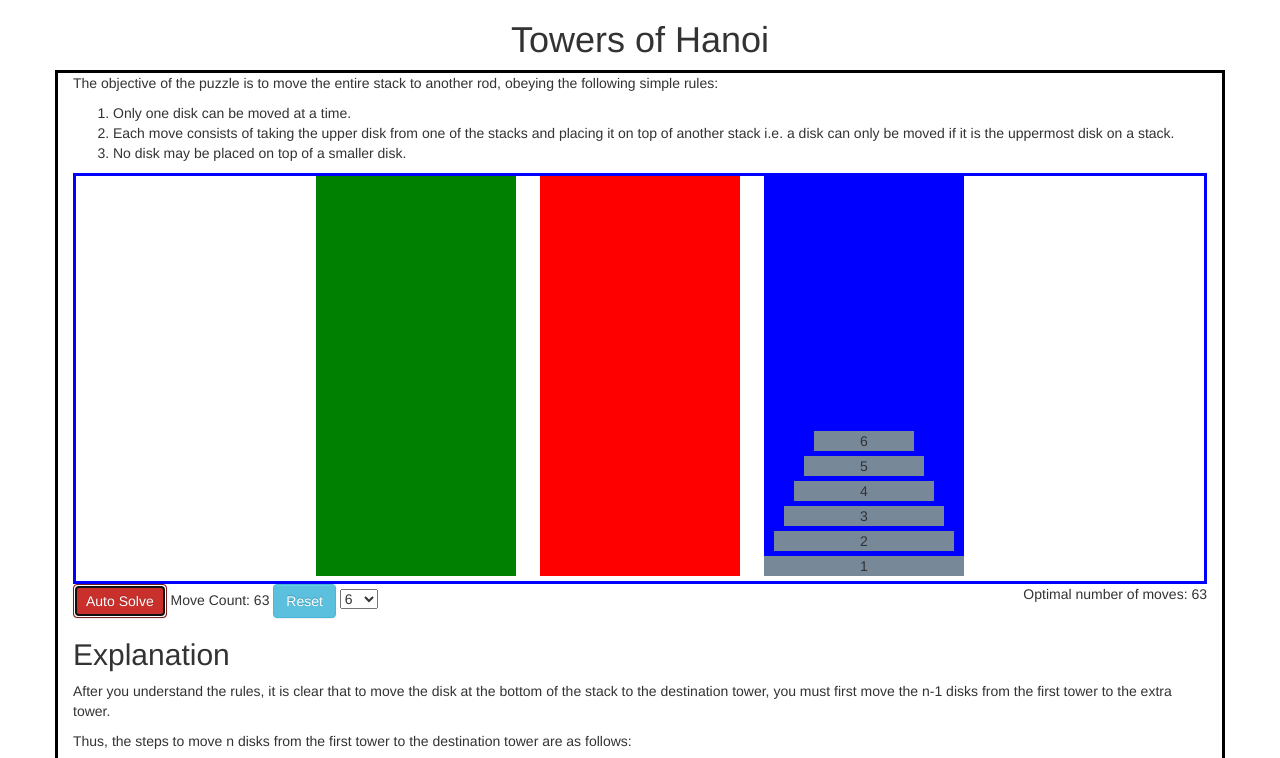
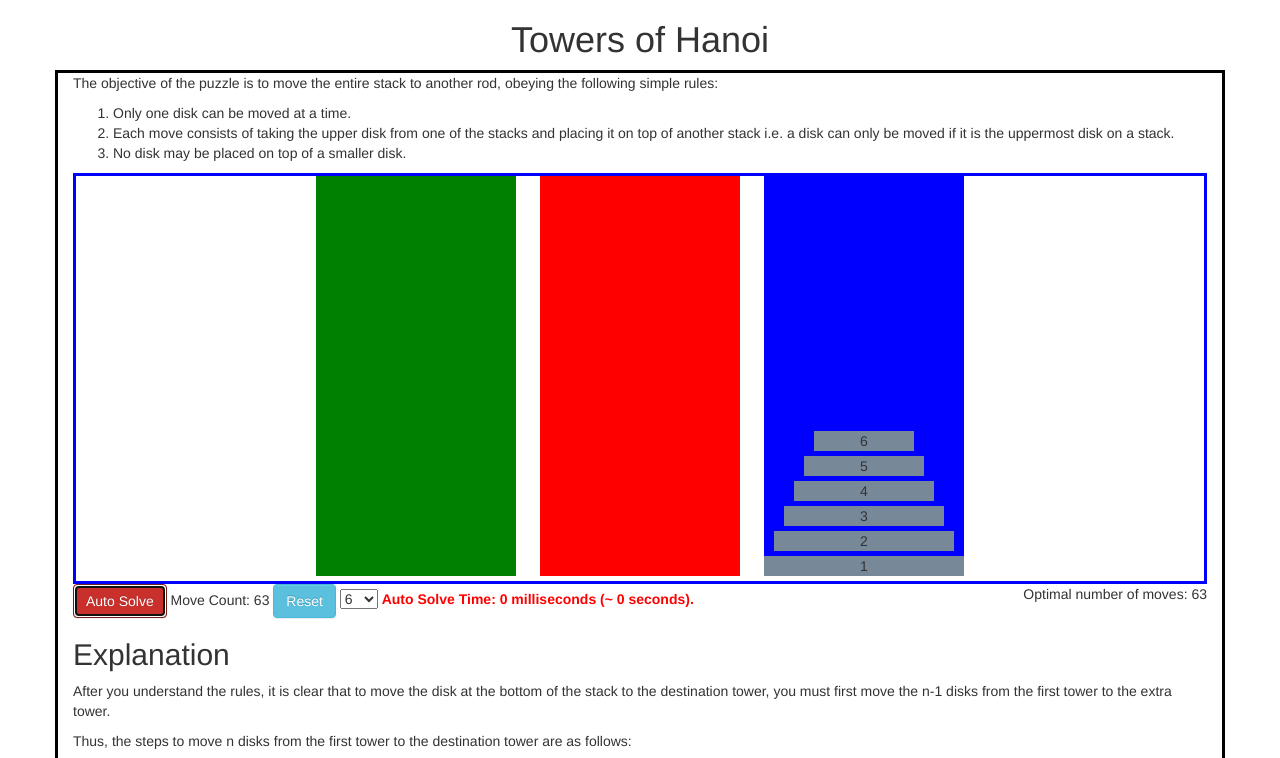
Before and after one commit to briansimoni/towers-of-hanoi, a plain HTML site: page index.html in a window 1280 px wide. Both pictures are taken after a click on the button "Auto Solve". Shown: the top 758 px of the page. Drawn offline with Linux system fonts and the light colour scheme.

Commit message:
Added auto solve elapsed time display

```diff
--- a/css/styles.css
+++ b/css/styles.css
@@ -194,3 +194,8 @@ h1{
 #optimal-count{
     float:right;
 }
+
+#time-elapsed{
+    color:red;
+    font-weight:900;
+}
--- a/index.html
+++ b/index.html
@@ -64,6 +64,7 @@
         <option value="15">15</option>
         <option value="16">16</option>
     </select>
+    <span id="time-elapsed"></span>
 
     <h2>Explanation</h2>
     <p id="explanation">After you understand the rules, it is clear that to move the disk at the bottom of the stack
--- a/js/app.js
+++ b/js/app.js
@@ -5,6 +5,8 @@
 $(document).ready(function(){
     var optimalMoveCount = Math.pow(2, ($('#tower-one').children().length) ) - 1;
     $('#optimal-count').text('Optimal number of moves: ' + optimalMoveCount);
+
+    console.log('tower three children ' + $('#tower-three').children().length);
 
     var moveCount = 0; // global var tracking move counts
 
@@ -74,6 +76,8 @@ $(document).ready(function(){
     // uses a recursive algorithm
     $('#auto-solve').click(function(){
 
+        var startTime = Date.now();
+
         var disk = $('#tower-one').children().length;
 
         var one = $('#tower-one');
@@ -83,6 +87,15 @@ $(document).ready(function(){
         hanoi(disk, one, two,three);
 
         function hanoi( disk, src, aux, dst){
+
+            if($('#tower-three').children().length == $('.disk').length){
+                var endTime = Date.now();
+                var seconds = Math.round((endTime - startTime) / 1000);
+                var milliseconds = endTime - startTime;
+                $('#time-elapsed').text('Auto Solve Time: ' + milliseconds +
+                    ' milliseconds ' + '(~ ' + seconds + ' seconds).');
+            }
+
             if(disk > 0){
                 hanoi(disk -1, src, dst, aux);
                 moveDisk( getDisk($(src)), $(src), $(dst) );
@@ -115,11 +128,12 @@ $(document).ready(function(){
             $(this).addClass('selected');
         });
 
-        // reset optimal moves and move count
+        // reset optimal moves, move count, and time elapsed
         optimalMoveCount = Math.pow(2, ($('#tower-one').children().length) ) - 1;
         $('#optimal-count').text('Optimal number of moves: ' + optimalMoveCount);
         moveCount = 0;
         $('#move-count').text('Move Count: ' + moveCount);
+        $('#time-elapsed').text('');
     }
 
 });
```
